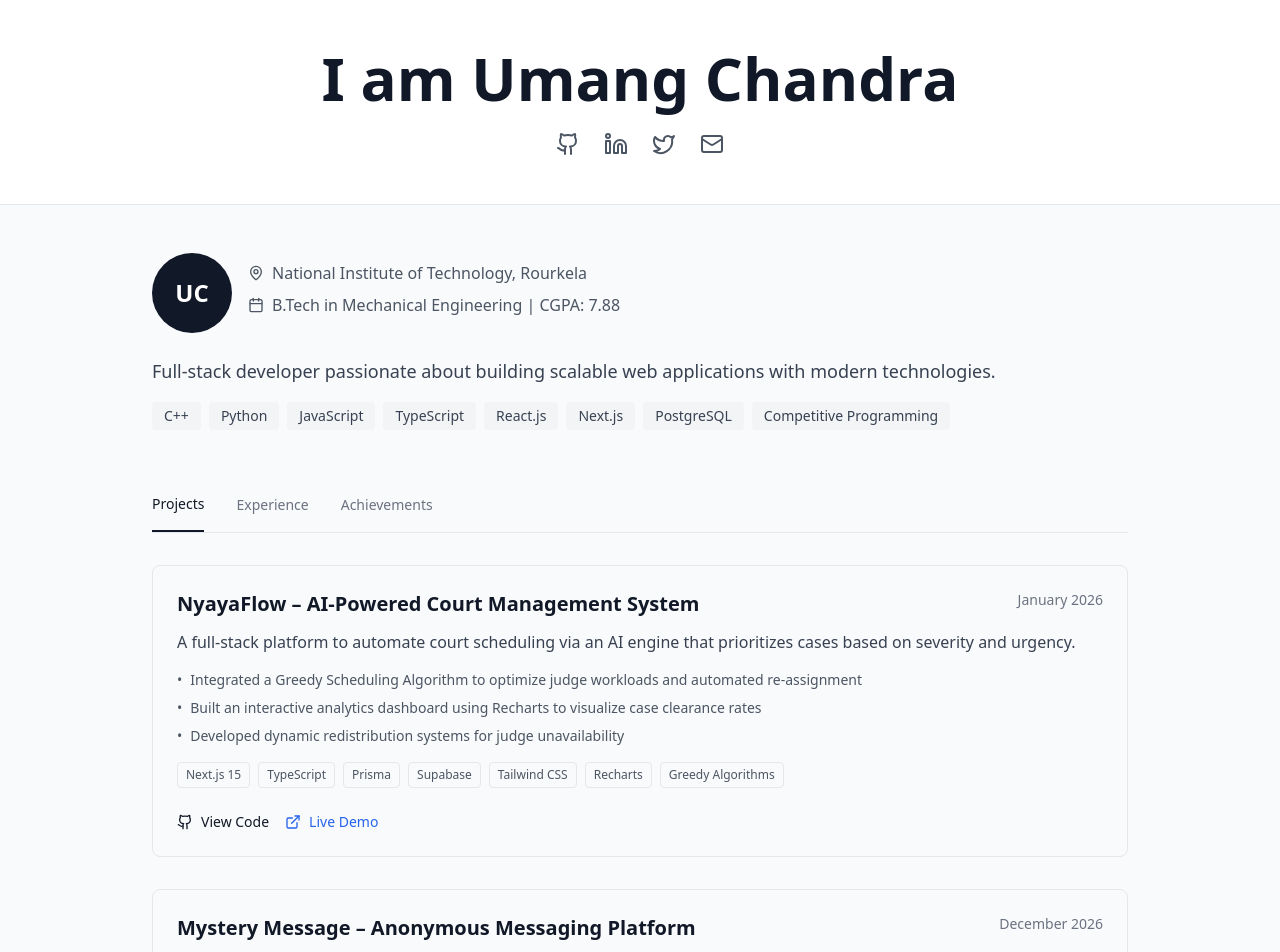
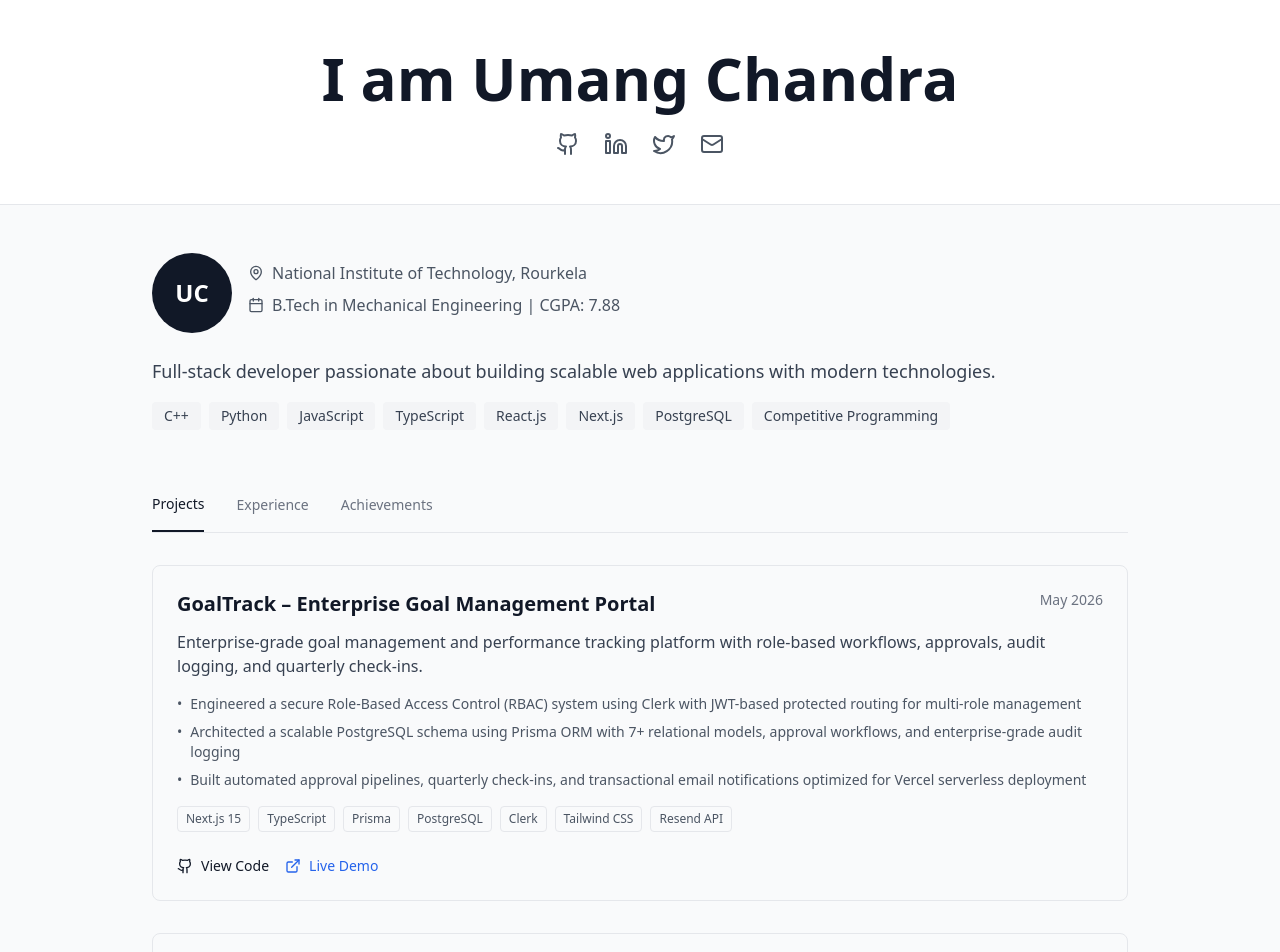
Before and after one commit to kinngddx/portfolio, a React (Vite) app: page / in a window 1280 px wide. Shown: the top 952 px of the page. Built offline with nearby package versions, Linux system fonts and the light colour scheme.

Commit message:
Added goaltrack

```diff
--- a/src/App.jsx
+++ b/src/App.jsx
@@ -15,6 +15,28 @@ function App() {
   const [activeTab, setActiveTab] = useState('projects');
 
   const projects = [
+    {
+  title: "GoalTrack – Enterprise Goal Management Portal",
+  date: "May 2026",
+  description:
+    "Enterprise-grade goal management and performance tracking platform with role-based workflows, approvals, audit logging, and quarterly check-ins.",
+  tech: [
+    "Next.js 15",
+    "TypeScript",
+    "Prisma",
+    "PostgreSQL",
+    "Clerk",
+    "Tailwind CSS",
+    "Resend API"
+  ],
+  highlights: [
+    "Engineered a secure Role-Based Access Control (RBAC) system using Clerk with JWT-based protected routing for multi-role management",
+    "Architected a scalable PostgreSQL schema using Prisma ORM with 7+ relational models, approval workflows, and enterprise-grade audit logging",
+    "Built automated approval pipelines, quarterly check-ins, and transactional email notifications optimized for Vercel serverless deployment"
+  ],
+  github: "https://github.com/kinngddx", // replace later
+  live: "https://your-goaltrack-demo.vercel.app" // replace later
+},
     {
       title: "NyayaFlow – AI-Powered Court Management System",
       date: "January 2026",
```
